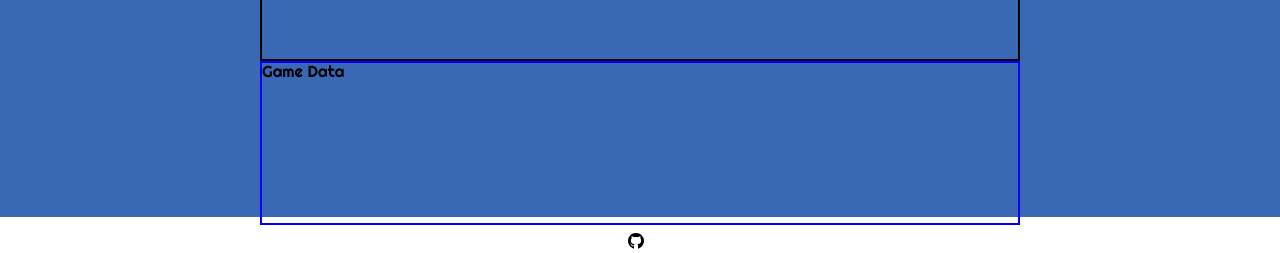
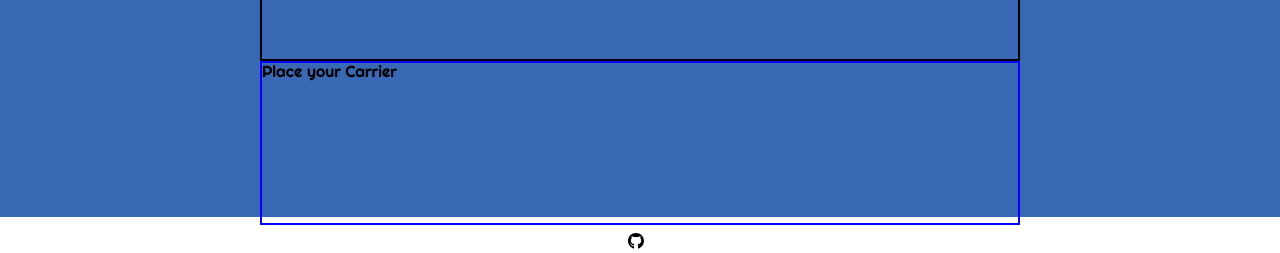
Before and after one commit to NBrennan26/games, a React (Create React App) app: page /battleship in a window 1280 px wide. Shown: the part 544-797 px from the top of the page. Built offline with nearby package versions, Linux system fonts and the light colour scheme.

Commit message:
Update GameData display.

```diff
--- a/src/apps/battleship/Battleship.jsx
+++ b/src/apps/battleship/Battleship.jsx
@@ -93,8 +93,7 @@ function Battleship() {
           setP2Board(board);
         });
 
-        setP1ShipsPlaced(p2ShipsPlaced + 1);
-        // p2ShipsPlaced += 1;
+        setP2ShipsPlaced(p2ShipsPlaced + 1);
         setCounter({
           player1: counter.player1,
           player2: counter.player2 + 1,
@@ -124,7 +123,15 @@ function Battleship() {
           handlePlaceShip={handlePlaceShip}
           counter={counter}
         />
-        <GameData />
+        <GameData
+          p1Fleet={p1Fleet}
+          p2Fleet={p2Fleet}
+          p1Board={p1Board}
+          p2Board={p2Board}
+          counter={counter}
+          p1ShipsPlaced={p1ShipsPlaced}
+          p2ShipsPlaced={p2ShipsPlaced}
+        />
       </div>
     </div>
   );
--- a/src/apps/battleship/bs.css
+++ b/src/apps/battleship/bs.css
@@ -49,3 +49,15 @@
 .ship {
   background-color: red;
 }
+/*************/
+/* Game Data */
+/*************/
+.ship-status-cont {
+  display: flex;
+  justify-content: space-around;
+}
+.p1-ship-status, .p2-ship-status {
+  display: flex;
+  flex-direction: column;
+  align-items: center;
+}
--- a/src/apps/battleship/components/GameData.jsx
+++ b/src/apps/battleship/components/GameData.jsx
@@ -1,7 +1,55 @@
-function GameData() {
+function GameData(props) {
+  const {
+    p1Fleet,
+    p2Fleet,
+    p1Board,
+    p2Board,
+    counter,
+    p1ShipsPlaced,
+    p2ShipsPlaced
+  } = props;
+
   return (
     <>
-      <div className="bs-data">Game Data</div>
+      <div className="bs-data">
+        <span>
+          {p1ShipsPlaced === 0
+            ? "Place your Carrier"
+            : p1ShipsPlaced === 1
+            ? "Place your Battleship"
+            : p1ShipsPlaced === 2
+            ? "Place your Submarine"
+            : p1ShipsPlaced === 3
+            ? "Place your Cruiser"
+            : p1ShipsPlaced === 4
+            ? "Place your Destroyer"
+            : ""}
+        </span>
+        <div className="ship-status-cont">
+          {p1ShipsPlaced === 5 ? (
+            <div className="p1-ship-status">
+              <span>Carrier Status: {p1Fleet[0].status}</span>
+              <span>Battleship Status: {p1Fleet[1].status}</span>
+              <span>Submarine Status: {p1Fleet[2].status}</span>
+              <span>Crusier Status: {p1Fleet[3].status}</span>
+              <span>Destroyer Status: {p1Fleet[4].status}</span>
+            </div>
+          ) : (
+            <div className="p1-ship-status"></div>
+          )}
+          {p2ShipsPlaced === 5 ? (
+            <div className="p2-ship-status">
+              <span>Carrier Status: {p2Fleet[0].status}</span>
+              <span>Battleship Status: {p2Fleet[1].status}</span>
+              <span>Submarine Status: {p2Fleet[2].status}</span>
+              <span>Crusier Status: {p2Fleet[3].status}</span>
+              <span>Destroyer Status: {p2Fleet[4].status}</span>
+            </div>
+          ) : (
+            <div className="p2-ship-status"></div>
+          )}
+        </div>
+      </div>
     </>
   );
 }
```
